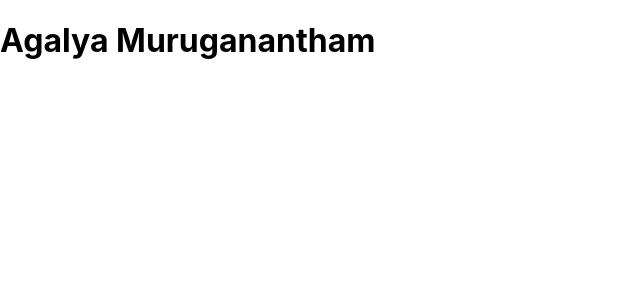
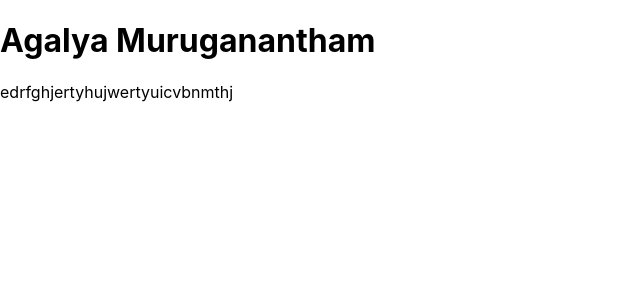
Before and after one commit to Agalya-10/React-Learning, a React (Create React App) app: page /createBox in a window 1280 px wide. Shown: the top 300 px of the page, without its empty margins (0-640 px from the left). Built offline with nearby package versions, Linux system fonts and the light colour scheme.

Commit message:
React learning

```diff
--- a/src/Component/login.jsx
+++ b/src/Component/login.jsx
@@ -4,6 +4,7 @@ function login() {
   return (
     <div>
       <h1>Agalya Muruganantham</h1>
+      <p>edrfghjertyhujwertyuicvbnmthj</p>
     </div>
   )
 }
```
